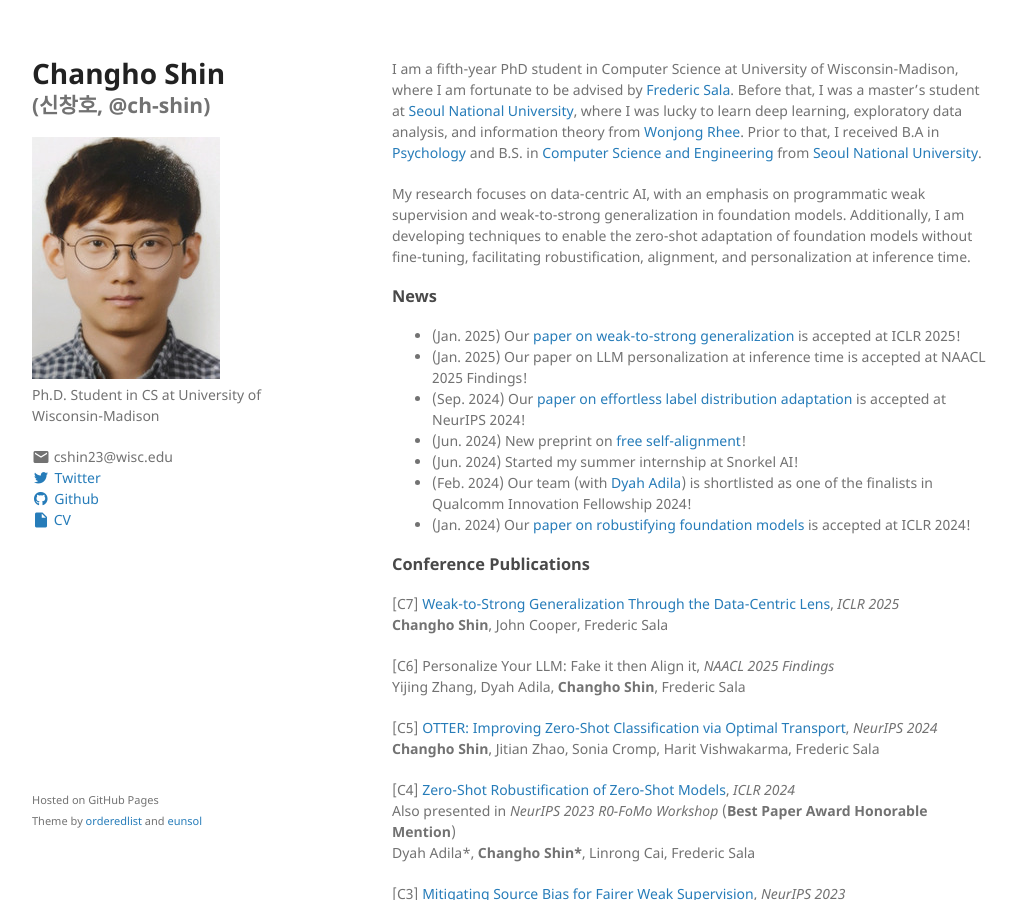
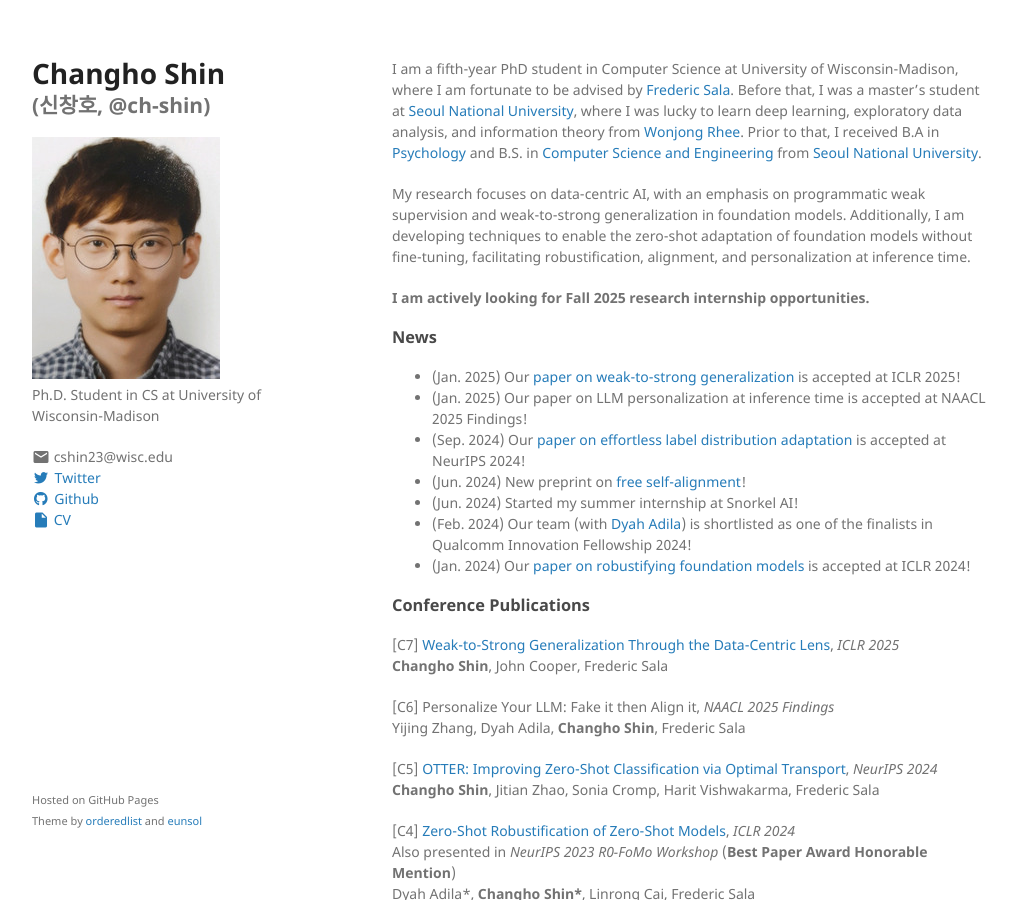
Before and after one commit to ch-shin/ch-shin.github.io, a Jekyll site: the page built from index.md, in a window 1280 px wide and 900 px high. Shown: the whole window, without its empty margins (128-1145 px from the left). Built offline with Jekyll 4.4.1, drawn with Linux system fonts in a browser that asks for light colours.

Commit message:
Update index.md

```diff
--- a/index.md
+++ b/index.md
@@ -5,9 +5,8 @@ layout: default
 I am a fifth-year PhD student in Computer Science at University of Wisconsin-Madison, where I am fortunate to be advised by [Frederic Sala](https://pages.cs.wisc.edu/~fredsala/). Before that, I was a master's student at [Seoul National University](https://convergence.snu.ac.kr/), where I was lucky to learn deep learning, exploratory data analysis, and information theory from [Wonjong Rhee](https://drl.snu.ac.kr/people/professor). Prior to that, I received B.A in [Psychology](http://psych.snu.ac.kr/) and B.S. in [Computer Science and Engineering](https://cse.snu.ac.kr/) from [Seoul National University](https://en.snu.ac.kr/).
 
 My research focuses on data-centric AI, with an emphasis on programmatic weak supervision and weak-to-strong generalization in foundation models. Additionally, I am developing techniques to enable the zero-shot adaptation of foundation models without fine-tuning, facilitating robustification, alignment, and personalization at inference time.
-<!--
-**I expect to graduate with my Ph.D. in Summer 2025 and am actively seeking industry researcher positions.** -->
 
+**I am actively looking for Fall 2025 research internship opportunities.**
 
 ### News
 * (Jan. 2025) Our [paper on weak-to-strong generalization](https://arxiv.org/abs/2412.03881) is accepted at ICLR 2025!
```
